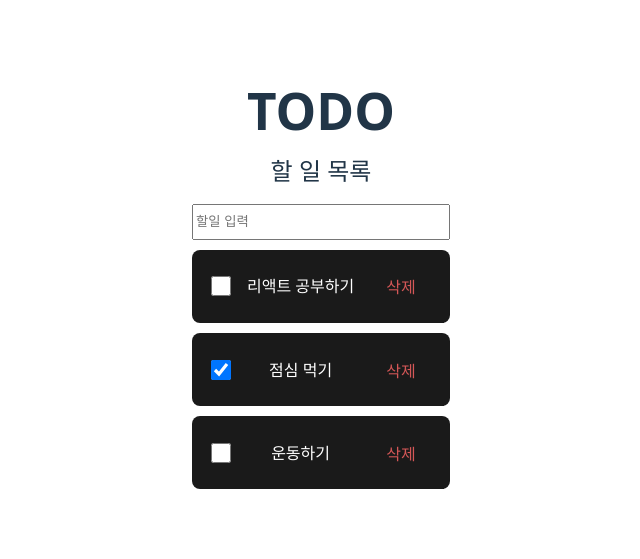
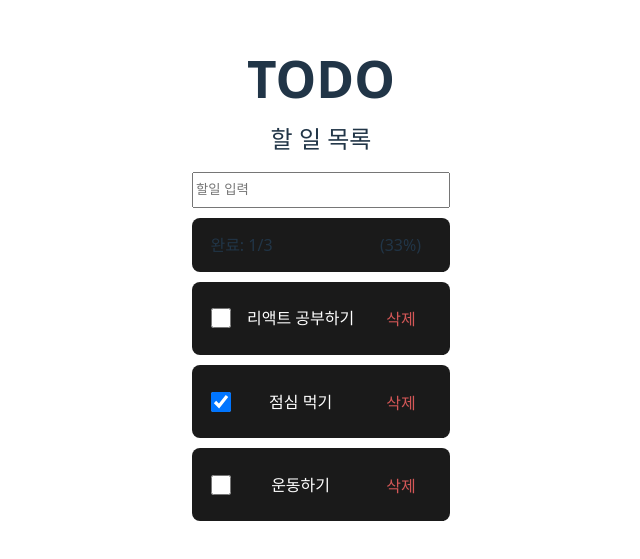
Before and after one commit to GPCJ/ReactTodolist, a React (Vite) app: page / in a window 1280 px wide. Shown: the part 117-676 px from the top of the page, without its empty margins (319-959 px from the left). Built offline with nearby package versions, Linux system fonts and the light colour scheme.

Commit message:
진행률 표기 기능 추가(파생값 표시)

```diff
--- /dev/null
+++ b/Stats/TodoStats.jsx
@@ -0,0 +1,22 @@
+import { useState } from 'react';
+
+function TodoStats({ items }) {
+  // 전체 Todo 수
+  const totalTodo = items.length;
+  // 완료한 Todo 수
+  const completedTodo = items.filter((item) => item.completed === true).length;
+  // 진행률
+  const percentProgress = (completedTodo / totalTodo) * 100;
+  return (
+    <div className="progress-info">
+      <span className="progress-info__count">
+        완료: {completedTodo}/{totalTodo}
+      </span>
+      <span className="progress-info__percent">
+        ({percentProgress.toFixed(0)}%)
+      </span>
+    </div>
+  );
+}
+
+export default TodoStats;
--- a/TodoList/TodoItem/TodoList.jsx
+++ b/TodoList/TodoItem/TodoList.jsx
@@ -4,7 +4,7 @@ function TodoList({ items, onToggleTodo, delItems }) {
   // 핸들러 함수 선언 없이 이벤트 속성에서 바로 부모 컴포넌트로 반환
   return items.map((item) => {
     return (
-      <div className="todo-card" key={item.id}>
+      <div className="todo-info" key={item.id}>
         <input
           type="checkbox"
           checked={item.completed}
--- a/src/App.css
+++ b/src/App.css
@@ -53,7 +53,7 @@ h2 {
 }
 
 /* TodoList스타일 */
-.todo-card {
+.todo-info {
   display: flex;
   align-items: center;
   gap: 12px;
@@ -69,14 +69,34 @@ input[type='checkbox'] {
   cursor: pointer;
 }
 
-.todo-card span {
+.todo-info span {
   flex: 1;
   color: white;
 }
 
-.todo-card button {
+.todo-info button {
   background: none;
   border: none;
   color: #d45757;
   cursor: pointer;
 }
+
+/* TodoStats스타일 */
+.progress-info {
+  display: flex;
+  justify-content: space-between;
+  align-items: center;
+  gap: 90px;
+  padding: 15px;
+  background: #1a1a1a;
+  border-radius: 8px;
+  margin: 10px 0px;
+}
+
+.progress-info__count {
+  flex: 1;
+}
+
+.progress-info__percent {
+  flex: 1;
+}
--- a/src/App.jsx
+++ b/src/App.jsx
@@ -4,6 +4,7 @@ import '../Header/Header';
 import TodoHeader from '../Header/Header';
 import TodoForm from '../TodoForm/TodoForm';
 import TodoList from '../TodoList/TodoItem/TodoList';
+import TodoStats from '../Stats/TodoStats';
 
 function App() {
   // Todo리스트 상태
@@ -37,6 +38,7 @@ function App() {
     <div className="todo-container">
       <TodoHeader />
       <TodoForm onAdd={addTodo} />
+      <TodoStats items={todos} />
       <TodoList items={todos} onToggleTodo={toggleTodo} delItems={deleteTodo} />
     </div>
   );
```
